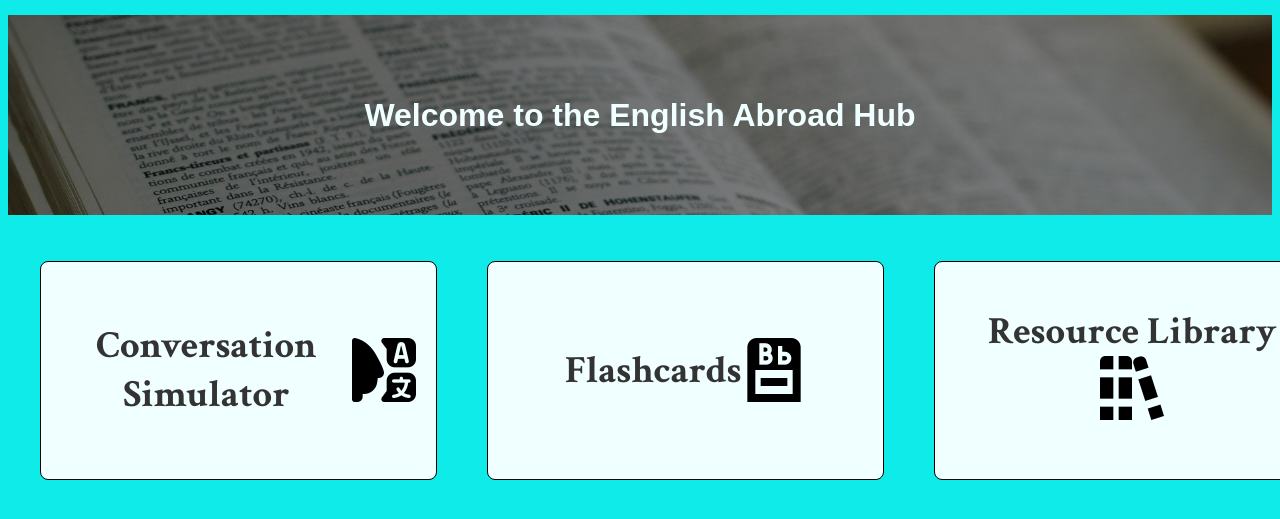
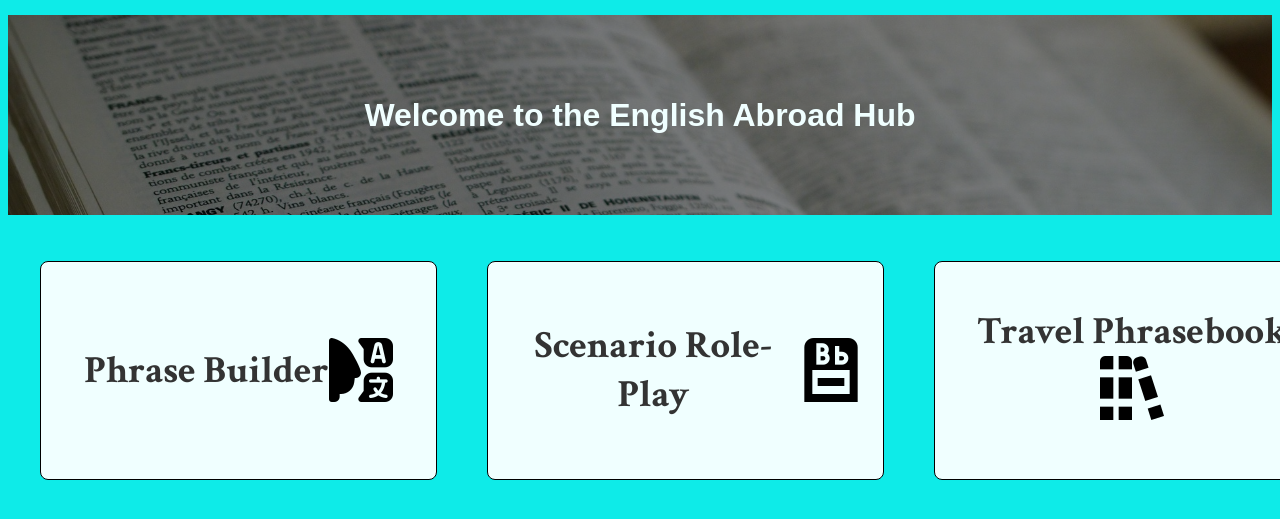
Before and after one commit to elmascapohumilde/digitalprototype, a plain HTML site: page index.html in a window 1280 px wide. Shown: the part 113-632 px from the top of the page. Drawn offline with Linux system fonts and the light colour scheme; a web font is replaced by a local one.

Commit message:
Update index.html

```diff
--- a/index.html
+++ b/index.html
@@ -27,7 +27,7 @@
         <div class="grid-item">
             <h1>
                 <strong>
-                    Conversation Simulator
+                    Phrase Builder
                 </strong>
             </h1>
             <img src="images/Conversation.png" alt="Conversation Icon">
@@ -35,7 +35,7 @@
         <div class="grid-item">
             <h1>
                 <strong>
-                    Flashcards
+                    Scenario Role-Play
                 </strong>
             </h1>
             <img src="images/Flashcards.png">
@@ -43,7 +43,7 @@
         <div class="grid-item">
             <h1>
                 <strong>
-                    Resource Library
+                    Travel Phrasebook
                 </strong>
                 <img src="images/Library.png">
             </h1>
```
